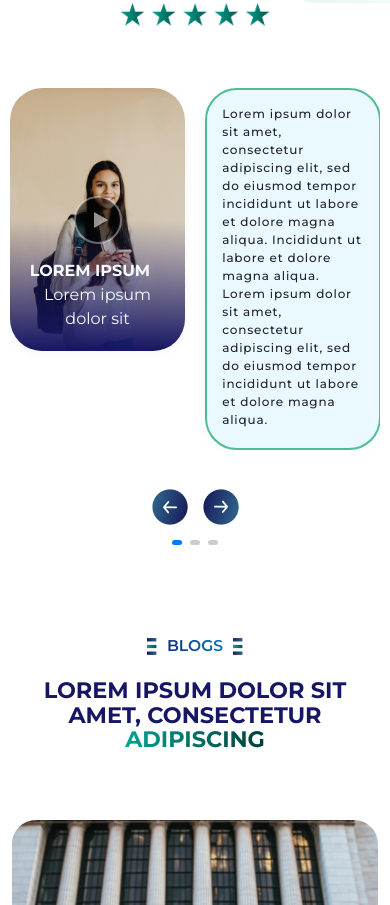
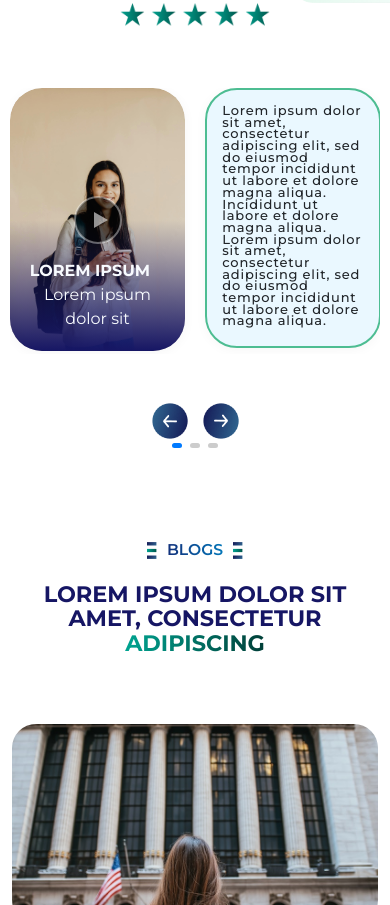
Before and after one commit to imJignesh/iti, a Next.js app: page /Home in a window 390 px wide. Shown: the part 8093-8998 px from the top of the page. Built offline with nearby package versions, Linux system fonts and the light colour scheme.

Commit message:
reviewsv2

```diff
--- a/src/styles/home/Testimonial.css
+++ b/src/styles/home/Testimonial.css
@@ -402,9 +402,10 @@
   }
 }
 
-@media (max-width: 375px) {
+@media (max-width: 400px) {
   .testimonialSection .testimonialText {
-    font-size: 11px;
-    line-height: 1.15;
+    font-size: 13px;
+    line-height: 0.9;
+
   }
 }
```
